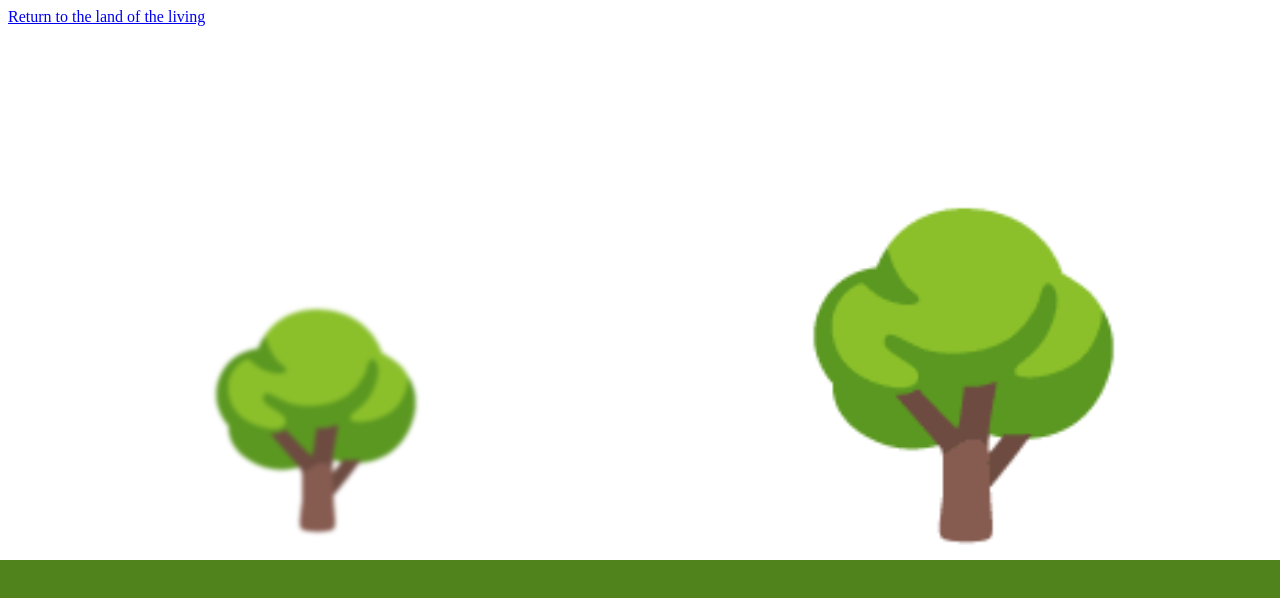
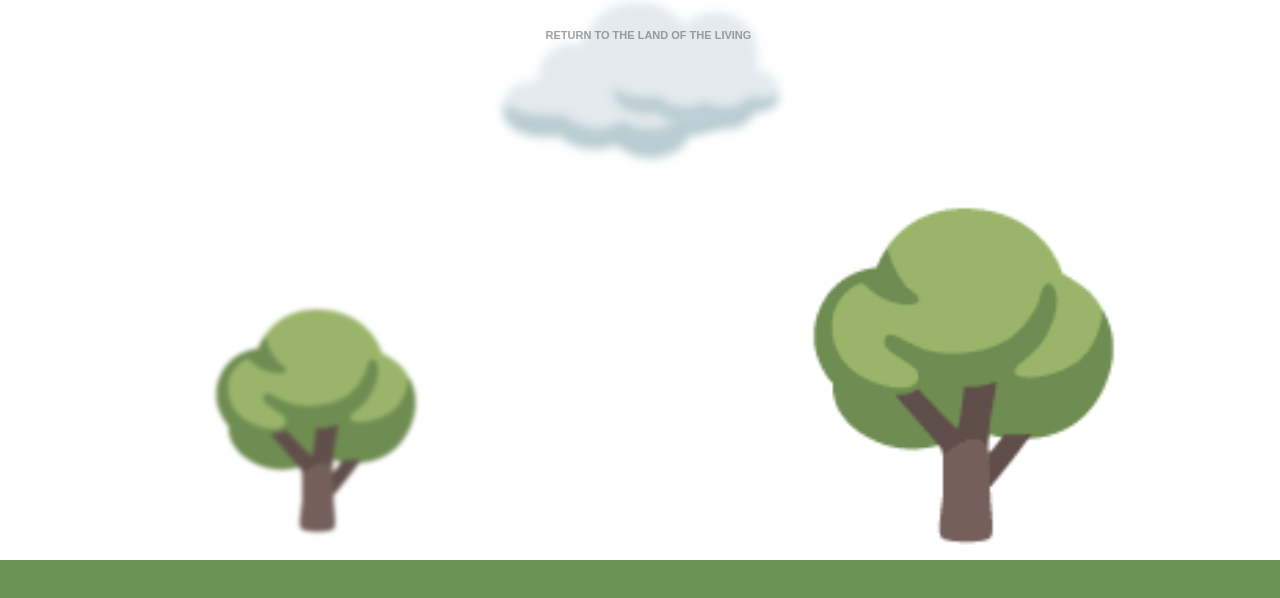
Before and after one commit to lehahack2022/lobster, a plain HTML site: page graveyard.html in a window 1280 px wide. Shown: the top 598 px of the page. Drawn offline with Linux system fonts and the light colour scheme.

Commit message:
leha styling graveyard

```diff
--- a/graves.js
+++ b/graves.js
@@ -1,30 +1,29 @@
 const lobsters = JSON.parse(localStorage.getItem("graveyard"));
 if(lobsters){
-    console.log(lobsters)
-    const graveContainer = document.getElementById("graves-container")
-    const lobsterLife = document.getElementById("lobster-life")
-    const lobsterImage = document.getElementById("lobster-image")
-    const lobsterName = document.getElementById("lobster-name")
-    const lobsterLifespan = document.getElementById("lobster-lifespan")
-    const headstone = document.getElementById("empty-grave").innerHTML
+    const graveContainer = document.getElementById("graves-container");
+    const lobsterLife = document.getElementById("lobster-life");
+    const lobsterImage = document.getElementById("lobster-image");
+    const lobsterName = document.getElementById("lobster-name");
+    const lobsterLifespan = document.getElementById("lobster-lifespan");
+    const headstone = document.getElementById("empty-grave").innerHTML;
     function displayLobster(lobster) {
-        lobsterImage.style.filter = `hue-rotate(${lobster.color}deg)`
-        lobsterName.innerHTML = lobster.name
+        lobsterImage.style.filter = `hue-rotate(${lobster.color}deg)`;
+        lobsterName.innerHTML = lobster.name;
         const lobsterBirth = new Date ((lobster.birthDate));
         const lobsterDeath = new Date ((lobster.deathDate));
-        const lifespan = lobsterBirth.toDateString() + " - " + lobsterDeath.toDateString()
-        lobsterLifespan.innerHTML = lifespan
-        lobsterLife.style.display = "block"
+        const lifespan = lobsterBirth.toDateString() + " - " + lobsterDeath.toDateString();
+        lobsterLifespan.innerHTML = lifespan;
+        lobsterLife.style.display = "block";
     }
     lobsters.forEach(lobster => {
-        const grave = document.createElement("p")
-        grave.innerHTML = headstone
-        grave.classList.add("grave")
-        grave.onmouseover = () => displayLobster(lobster)
-        grave.onclick = () => displayLobster(lobster)
+        const grave = document.createElement("p");
+        grave.innerHTML = headstone;
+        grave.classList.add("grave");
+        grave.onmouseover = () => displayLobster(lobster);
+        grave.onclick = () => displayLobster(lobster);
         grave.onmouseleave = function() {
-            lobsterLife.style.display = "none"
+            lobsterLife.style.display = "none";
         }
-        graveContainer.append(grave)
+        graveContainer.append(grave);
     })
 }
--- a/graveyard.html
+++ b/graveyard.html
@@ -6,9 +6,14 @@
 </head>
 
 <body class="grass">
-    <a href="./index.html">Return to the land of the living</a>
+    <div id="clouds">
+        <p id="cloud-1">☁️</p>
+        <p id="cloud-2">☁️</p>
+        <a href="./index.html" id="tank-link">Return to the land of the living</a>
+    </div>
     <div id="lobster-life" style="display:none">
         <p id="lobster-image">🦞</p>
+        <h1>Here lies:</h1>
         <p id="lobster-name"></p>
         <p id="lobster-lifespan"></p>
     </div>
--- a/styles.css
+++ b/styles.css
@@ -1,3 +1,15 @@
+::-webkit-scrollbar {
+    width: 10px;
+  }
+
+::-webkit-scrollbar-track {
+    background: rgb(255,255,255);
+  }
+
+::-webkit-scrollbar-thumb {
+    background: rgb(69, 96, 54);
+  }
+
 h1 {
     color: #000000;
     font-family: arial, sans-serif;
@@ -10,6 +22,26 @@ h2 {
     font-family: arial, sans-serif;
     font-size: 12px;
 }
+
+p {
+    color: #646464;
+    font-family: arial, sans-serif;
+    font-size: 11px;
+}
+
+a {
+    color: #646464;
+    font-family: arial, sans-serif;
+    font-size: 11px;
+    font-weight: bold;
+    text-decoration: none;
+    text-transform: uppercase;
+}
+
+a:hover {
+    text-decoration: none;
+    color: #a8a8a8;
+  }
 
 button {
     border-radius:12px;
@@ -46,6 +78,12 @@ button {
     flex-direction: column;
     width: 20%;
     padding-left: 2%;
+    text-align: center;
+}
+
+#graveyard-link {
+    font-size: 40px;
+    margin: 0;
 }
 
 #button-container{
@@ -79,7 +117,7 @@ img {
     position: absolute;
     bottom: 26px;
     display: flex;
-    width:fit-content;
+    width: fit-content;
     justify-content: space-around;
     filter: blur(2px);
 }
@@ -211,7 +249,7 @@ img {
 /*Graveyard styles*/
 
 .grass {
-    background-color:rgb(81, 131, 28);
+    background-color:rgb(106, 147, 84);
 }
 
 .sky {
@@ -221,6 +259,54 @@ img {
     position: absolute;
     top: 0;
     left: 0;
+    z-index: -3;
+}
+
+#clouds {
+    width: 30%;
+    height: 30%;
+    position: absolute;
+    justify-content: center;
+    margin-top: -250px;
+    z-index: -2;
+}
+
+#cloud-1 {
+    position: relative;
+    font-size: 200px;
+    top: -160%;
+    left: 125%;
+    margin: 0;
+    width: fit-content;
+    filter: blur(5px);
+}
+
+#cloud-2 {
+    position: relative;
+    font-size: 150;
+    top: -250%;
+    left: 155%;
+    margin: 0;
+    width: fit-content;
+    filter: blur(5px);
+}
+
+#tank-link {
+    position: relative;
+    top: -305%;
+    left: 140%;
+    margin: 0;
+    width: fit-content;
+    opacity: 60%;
+}
+
+#distant-tree {
+    font-size: 200px;
+    position: absolute;
+    top: 38%;
+    left: 15%;
+    margin: 0;
+    filter: blur(2px) saturate(50%);
     z-index: -1;
 }
 
@@ -230,20 +316,12 @@ img {
     top: 25%;
     right: 10%;
     margin: 0;
-}
-
-#distant-tree {
-    font-size: 200px;
-    position: absolute;
-    top: 38%;
-    left: 15%;
-    margin: 0;
-    filter: blur(2px);
+    filter: saturate(50%);
 }
 
 #graves-container {
     width: 90%;
-    margin-top: 70vh;
+    margin-top: 75vh;
     margin-left: 5%;
 }
 
@@ -255,12 +333,14 @@ img {
     display: inline;
     font-size: 50px;
     cursor: pointer;
+    filter: saturate(50%);
 }
 
 #lobster-life {
     position: absolute;
     top: 10%;
     left: 10%;
+    text-align: center;
 }
 
 #lobster-image {
```
Also changed, not shown: index.html (+5 -4 lines), reference/Graveyard.png (renamed from grvayad.png), reference/lobsterplan.png (renamed from lobsterplan.png).
